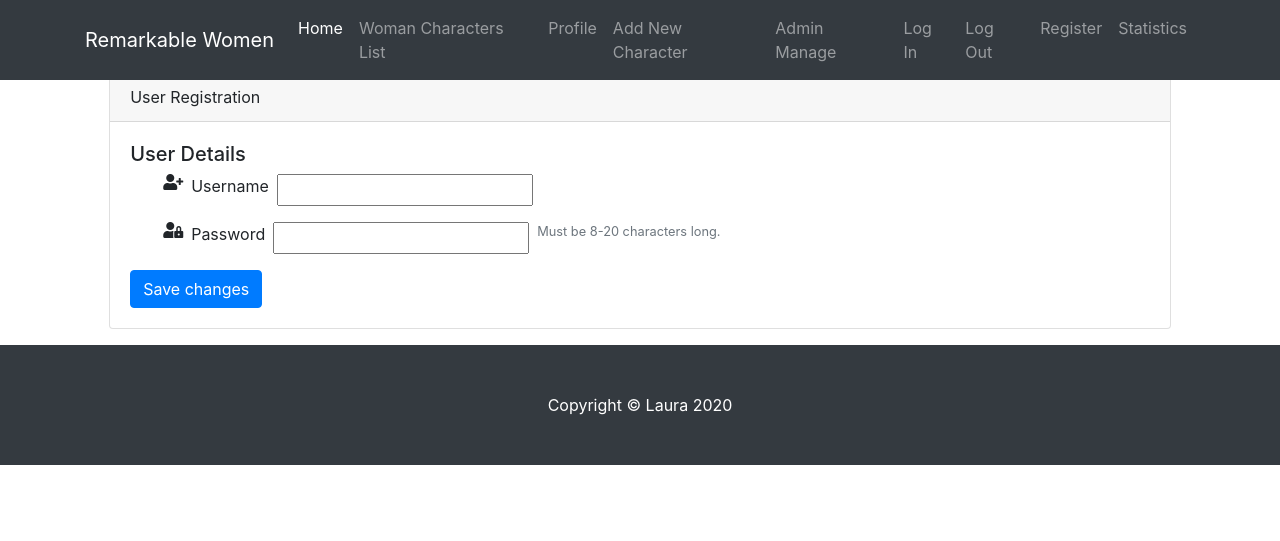
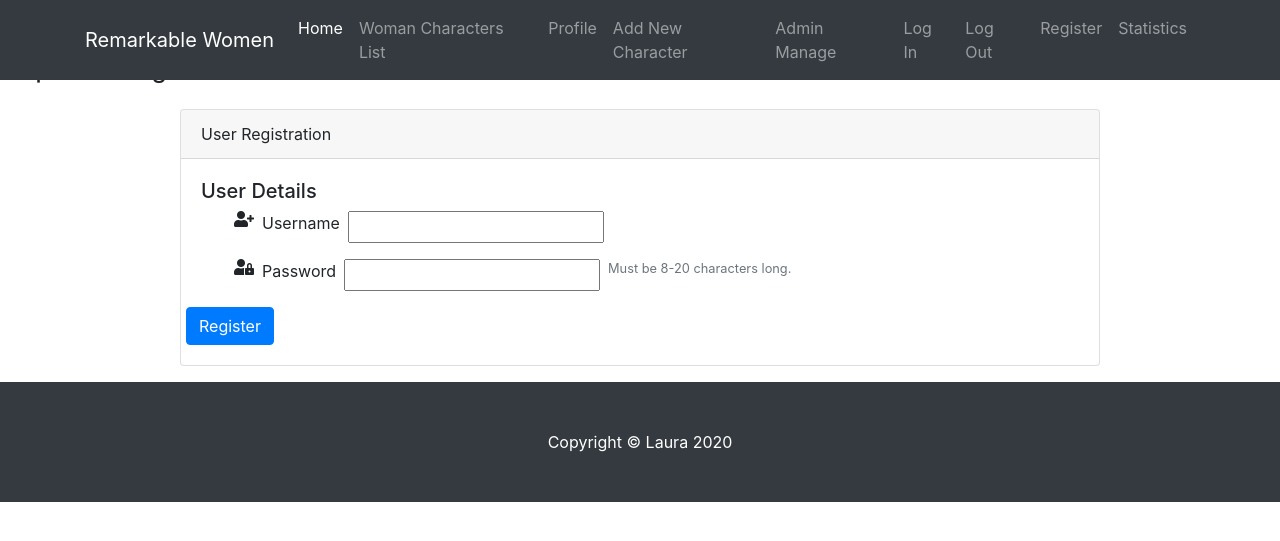
Before and after one commit to laumartin/RemarkableWomen, a Flask app: page /register in a window 1280 px wide. Shown: the top 541 px of the page. Run offline with Flask 2, Linux system fonts and the light colour scheme; one stand-in notice (Sample message) is shown; some libraries are stand-ins or nearby versions.

Commit message:
Build POST method functionality in the Register form on the app.py file so the data from the form can be actioned. First by checking if the username from our form element already exists within the database using the findone method from Users collection on MongoDB. Storing the input values from the user registration in the register variable as a dictionary which will be inserted into the database. Using the session function to put the newly created users into temporary session and display confirmation message to the user. Including the flash messages in the base.html file in a section element using jinja templating. Including defensive programming in the register.html template file to avoid users to submit blank fields, and only accept specific characters and length.

```diff
--- a/app.py
+++ b/app.py
@@ -33,7 +33,35 @@ def home():
 
 @app.route("/register", methods=["GET", "POST"])
 def register():
+    if request.method == "POST":
+        # Check if username already exist in db and store that in a variable
+        # set it to look for a user with find_one() method in users collection
+        existing_user = mongo.db.users.find_one(
+            # Look for the key username in db,the value will be the form data
+            # username input(Python looks name="" attribute from html form)
+            {"username": request.form.get("username").lower()})
+
+        if existing_user:
+            flash("Username already exists, please choose a different one")
+            # redirect the user back to the url_for()'register' function
+            # to try again with another username.
+            return redirect(url_for("register"))
+
+        # if no existing user,take data from form into the register dictionary
+        register = {
+            "username": request.form.get("username").lower(),
+            "password": generate_password_hash(request.form.get("password"))
+            }
+        # call the users collection on MongoDB and use insert_one() method
+        mongo.db.users.insert_one(register)
+
+        # puts new user into a session temp cookie,imported from flask
+        session["user"] = request.form.get("username").lower()
+        flash("Registration Completed")
+
     return render_template("register.html")
+
+
 
 
 @app.route("/characters")
--- a/templates/base.html
+++ b/templates/base.html
@@ -58,11 +58,25 @@
         </div>
     </nav>
 
+    <section>
+        <!-- flash messages -->
+        {% with messages = get_flashed_messages() %}
+            {% if messages %}
+                {% for message in messages %}
+                    <div class="row">
+                        <h4 class="center-align">{{ message }}</h4>
+                    </div>
+                {% endfor %}
+            {% endif %}
+        {% endwith %}
+    </section>
 
   <!-- To allow base template inheritance to the other html files
     Fask looks for a block called content in other files and injects their content into here-->
+    <main class="container">
     {% block content %}
     {% endblock %}
+    </main>
 
     <!-- Footer -->
     <footer class="py-5 bg-dark">
--- a/templates/register.html
+++ b/templates/register.html
@@ -13,19 +13,23 @@
                     <div class="form-group row pl-5">
                         <i class="fas fa-user-plus prefix"></i>
                         <label for="username" class="pl-2 pr-2">Username</label>
-                        <input type="text" id="username" name="username" class="card-text" required>
+                        <input type="text" id="username" name="username" minlength="4"
+                            maxlength="10" pattern="^[a-zA-Z0-9]{4,10}$" class="card-text" required>
                     </div>
                     <!--Password -->
                     <div class="form-group row pl-5">
                         <i class="fas fa-user-lock prefix"></i>
                         <label for="password" class="pl-2 pr-2">Password</label>
-                        <input type="text" id="password" name="password" class="card-text" required>
+                        <input type="text" id="password" name="password" minlength="8"
+                            maxlength="20" pattern="^[a-zA-Z0-9]{8,20}$" class="card-text" required>
                         <small id="passwordHelp" class="text-muted pl-2">
                             Must be 8-20 characters long.
                         </small>
                     </div>
-
-                    <a href="#" class="btn btn-primary" value="Submit">Save changes</a>
+                    <!--Register button -->
+                    <div class="row">
+                        <button type="submit" class="btn btn-primary">Register</button>
+                    </div>
                 </div>
             </div>
 
```
